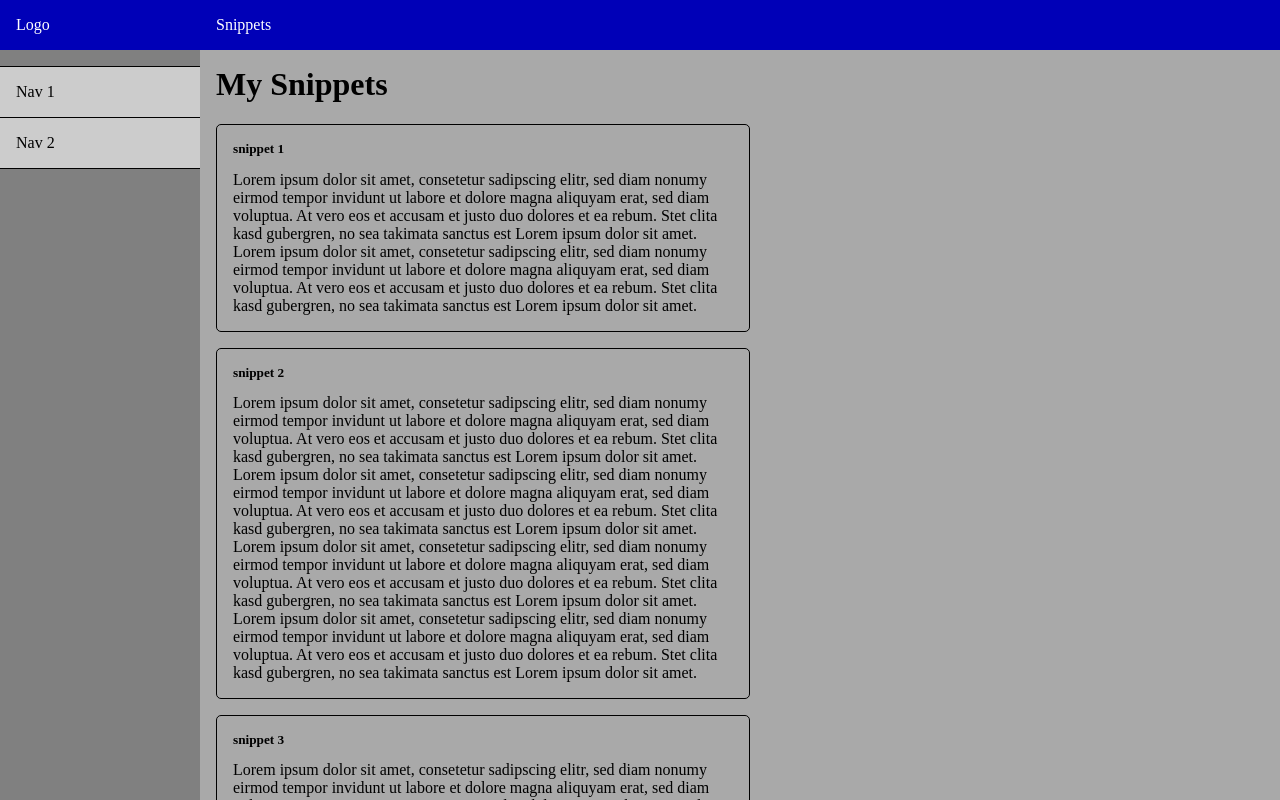
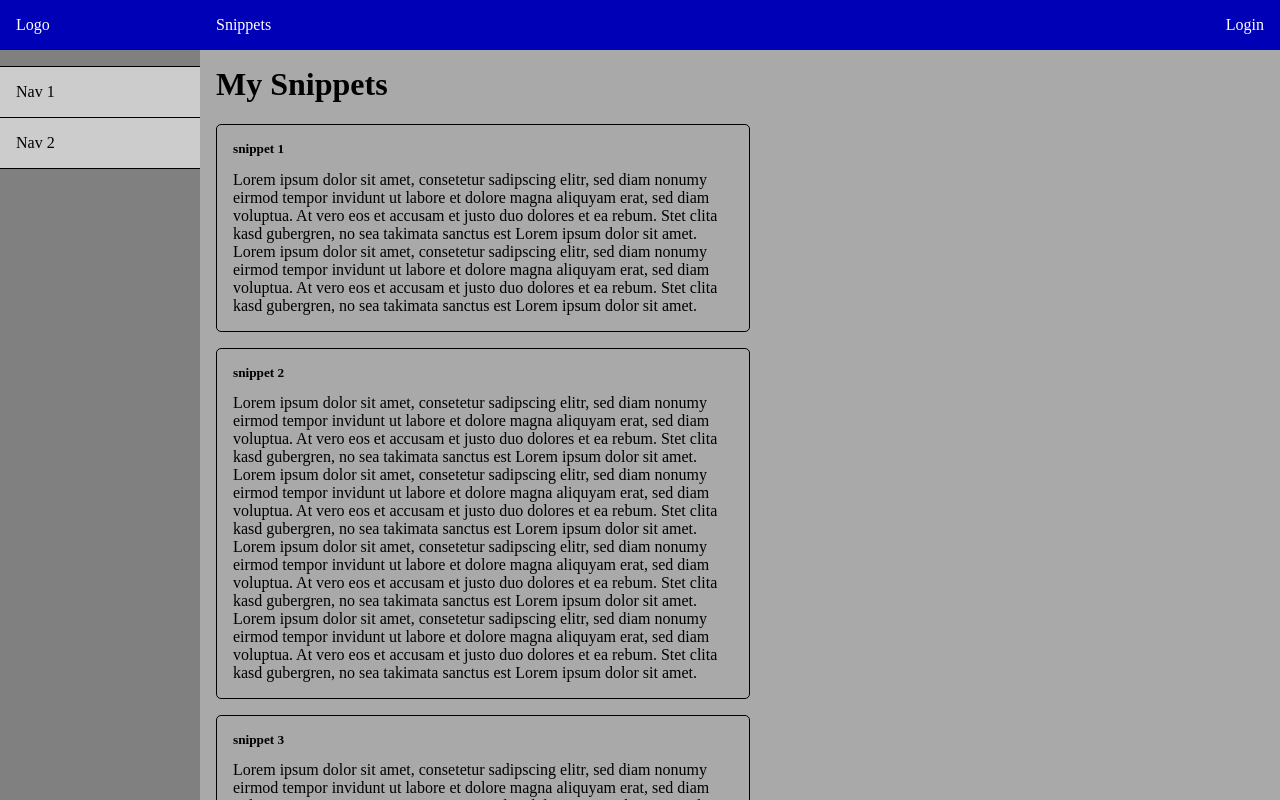
Before and after one commit to AkrosAG/cc-frontend-angular-architecture, an Angular app: page / in a window 1280 px wide. Built offline with nearby package versions, Linux system fonts and the light colour scheme.

Commit message:
header component

```diff
--- a/src/app/app.component.html
+++ b/src/app/app.component.html
@@ -1,7 +1,4 @@
-<header>
-  <span id="logo">Logo</span>
-  <span id="header-title">Snippets</span>
-</header>
+<app-header />
 
 <div class="main-wrapper">
   <nav>
--- a/src/app/app.component.scss
+++ b/src/app/app.component.scss
@@ -1,24 +1,3 @@
-header {
-  height: 50px;
-  padding: 0;
-  background: #0000b7;
-  color: white;
-  display: flex;
-  flex-direction: row;
-  justify-content: flex-start;
-  align-items: center;
-}
-
-#logo {
-  width: 200px;
-  padding: 0 1rem;
-  box-sizing: border-box;
-}
-
-#header-title {
-  padding-left: 1rem;
-}
-
 .main-wrapper {
   position: absolute;
   top: 50px;
--- a/src/app/app.component.ts
+++ b/src/app/app.component.ts
@@ -4,6 +4,7 @@ import {RouterOutlet} from '@angular/router';
 import {SidenavComponent} from "./features/sidenav/component/sidenav.component";
 import {SidenavContainerComponent} from "./features/sidenav/container/sidenav-container.component";
 import {SnippetsContainerComponent} from "./features/snippets/container/snippets-container.component";
+import {HeaderComponent} from "./features/header/component/header.component";
 
 @Component({
   selector: 'app-root',
@@ -13,7 +14,8 @@ import {SnippetsContainerComponent} from "./features/snippets/container/snippets
     RouterOutlet,
     SidenavComponent,
     SidenavContainerComponent,
-    SnippetsContainerComponent
+    SnippetsContainerComponent,
+    HeaderComponent
   ],
   templateUrl: './app.component.html',
   styleUrls: ['./app.component.scss']
--- /dev/null
+++ b/src/app/features/header/component/header.component.html
@@ -0,0 +1,7 @@
+<header>
+  <span id="logo">Logo</span>
+  <div class="justify-between">
+    <span id="header-title">Snippets</span>
+    <span>Login</span>
+  </div>
+</header>
--- /dev/null
+++ b/src/app/features/header/component/header.component.scss
@@ -0,0 +1,27 @@
+header {
+  height: 50px;
+  padding: 0;
+  background: #0000b7;
+  color: white;
+  display: flex;
+  flex-direction: row;
+  justify-content: flex-start;
+  align-items: center;
+}
+
+#logo {
+  width: 200px;
+  padding: 0 1rem;
+  box-sizing: border-box;
+}
+
+#header-title {
+  //padding-left: 1rem;
+}
+
+.justify-between {
+  flex-grow: 1;
+  display: flex;
+  justify-content: space-between;
+  padding: 0 1rem;
+}
```
Also changed, not shown: src/app/features/header/component/header.component.ts (added, +13 -0 lines), 1 other file (tests, documents, lock files or other folders).
